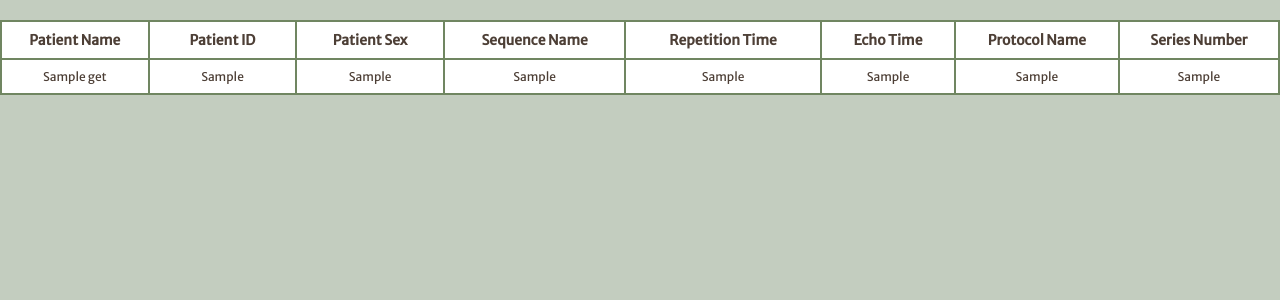
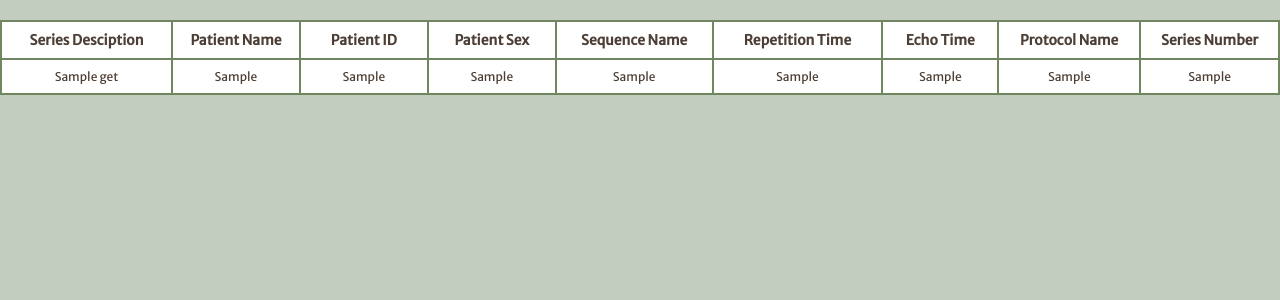
Before and after one commit to khanlab/autobids-portal, a Flask app: template autobidsportal/templates/dicom.html in a window 1280 px wide. Shown: the part 52-352 px from the top of the page. Run offline with Flask 2, Linux system fonts and the light colour scheme; the template is opened without the code that fills it: most values are stand-ins (such as "Sample title", 1, 10 or a date in 2020); parts of the project's set-up code (start-up, migrations or seed data) failed here and were passed over; some libraries are stand-ins or nearby versions.

Commit message:
Update dicom.html to include series description

```diff
--- a/autobidsportal/templates/dicom.html
+++ b/autobidsportal/templates/dicom.html
@@ -2,6 +2,7 @@
 
 {% block app_content %}
 <table class="table">
+    <th scope="col">Series Desciption</th>
     <th scope="col">Patient Name</th>
     <th scope="col">Patient ID</th>
     <th scope="col">Patient Sex</th>
@@ -21,6 +22,7 @@
             <td>{{ response[5].get('tag_value') }}</td>
             <td>{{ response[6].get('tag_value') }}</td>
             <td>{{ response[7].get('tag_value') }}</td>
+            <td>{{ response[8].get('tag_value') }}</td>
         </tr>
     {% endfor %}
 </table>
```
